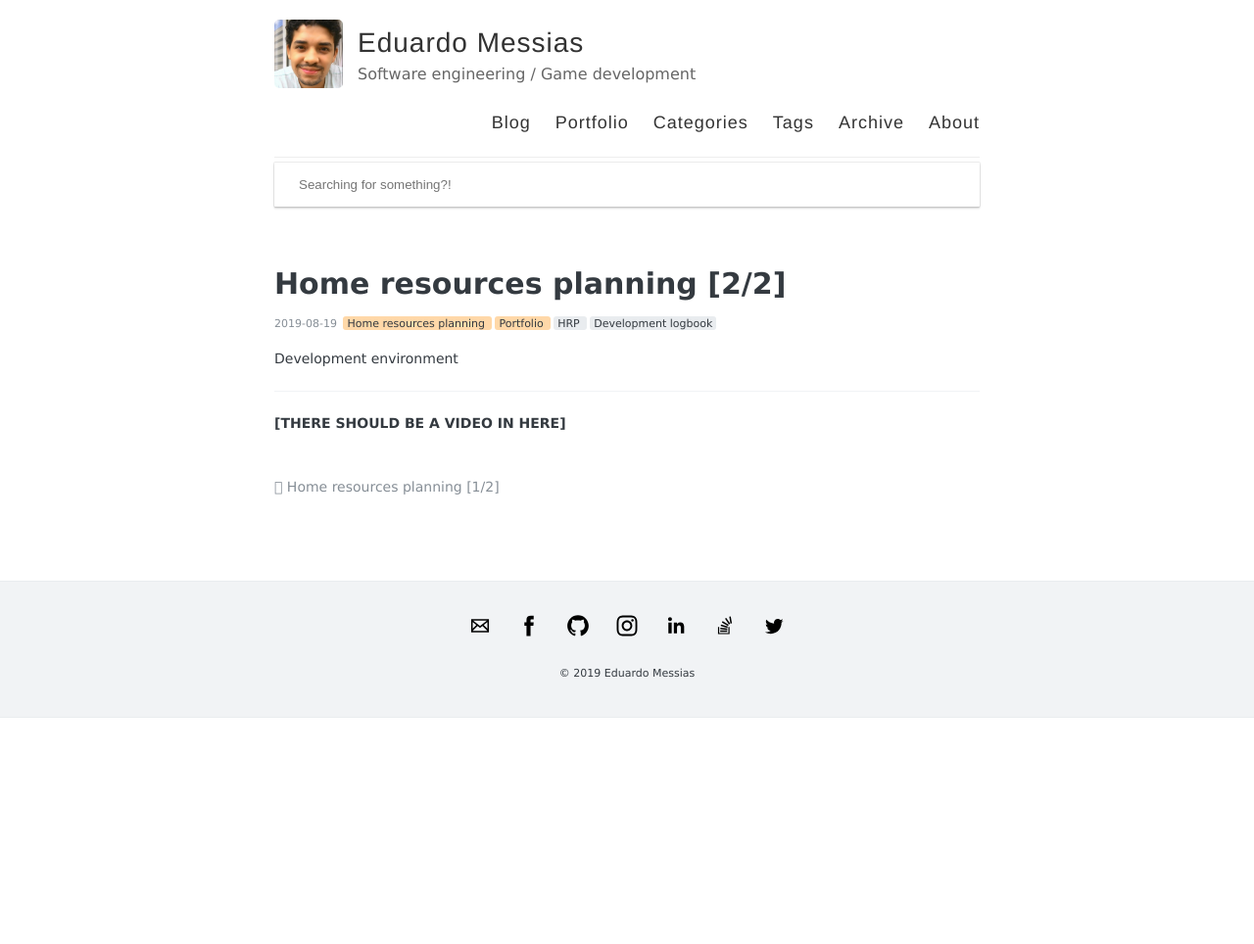
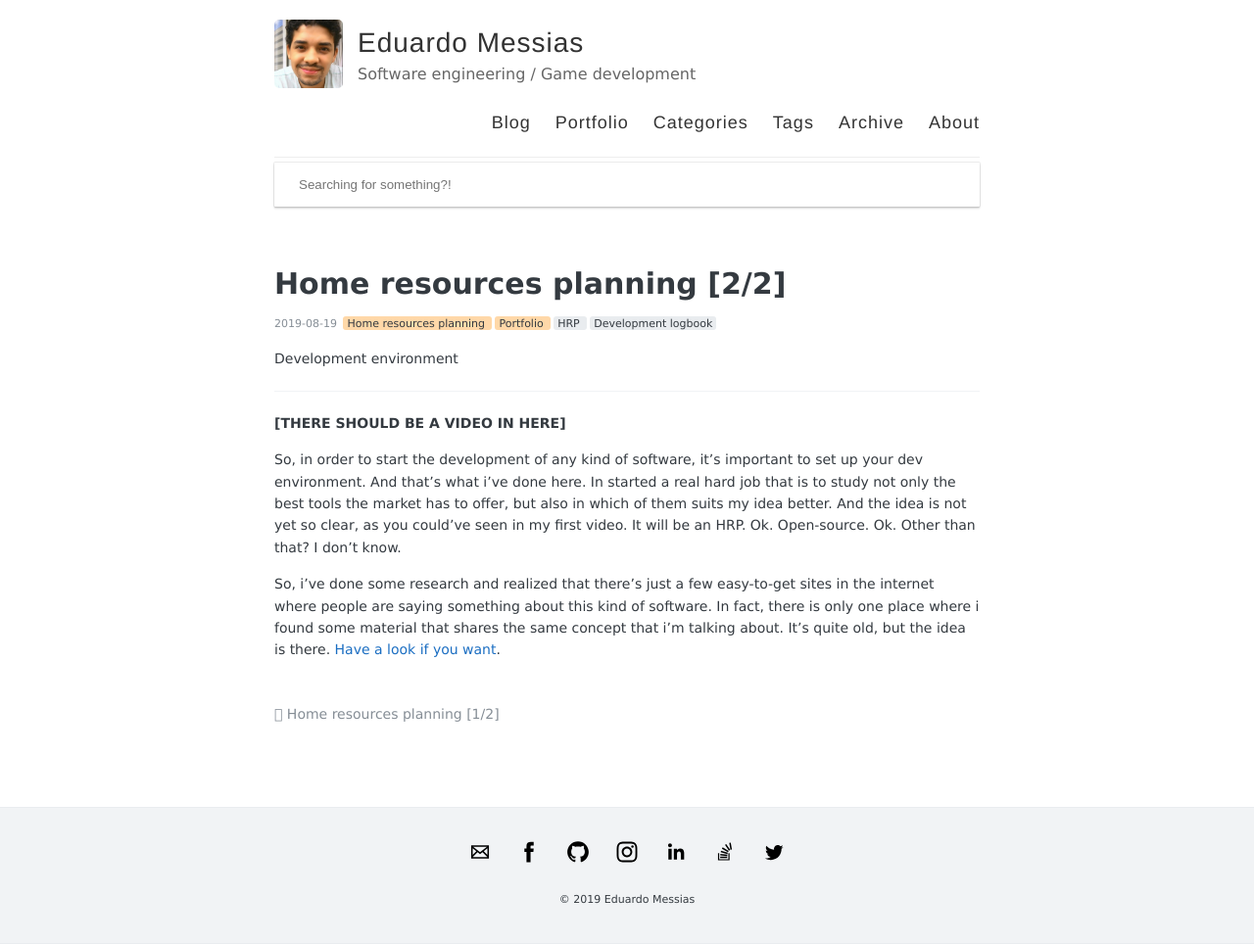
Before and after one commit to eduardomessias/eduardomessias.github.io, a Jekyll site: the page built from _posts/2019-08-19-hrp-glitch.md, in a window 1280 px wide. Shown: the whole page at 98% size. Built offline with Jekyll 4.4.1, drawn with Linux system fonts in a browser that asks for light colours; before the commit the page ends 900 px from its top, so only the background shows below that.

Commit message:
Update 2019-08-19-hrp-glitch.md

```diff
--- a/_posts/2019-08-19-hrp-glitch.md
+++ b/_posts/2019-08-19-hrp-glitch.md
@@ -14,3 +14,7 @@ Development environment
 ---
 
 **[THERE SHOULD BE A VIDEO IN HERE]**
+
+So, in order to start the development of any kind of software, it's important to set up your dev environment. And that's what i've done here. In started a real hard job that is to study not only the best tools the market has to offer, but also in which of them suits my idea better. And the idea is not yet so clear, as you could've seen in my first video. It will be an HRP. Ok. Open-source. Ok. Other than that? I don't know.
+
+So, i've done some research and realized that there's just a few easy-to-get sites in the internet where people are saying something about this kind of software. In fact, there is only one place where i found some material that shares the same concept that i'm talking about. It's quite old, but the idea is there. [Have a look if you want](https://www.infosysblogs.com/sap/2010/03/hrp_home_resource_planning_an.html).
```
